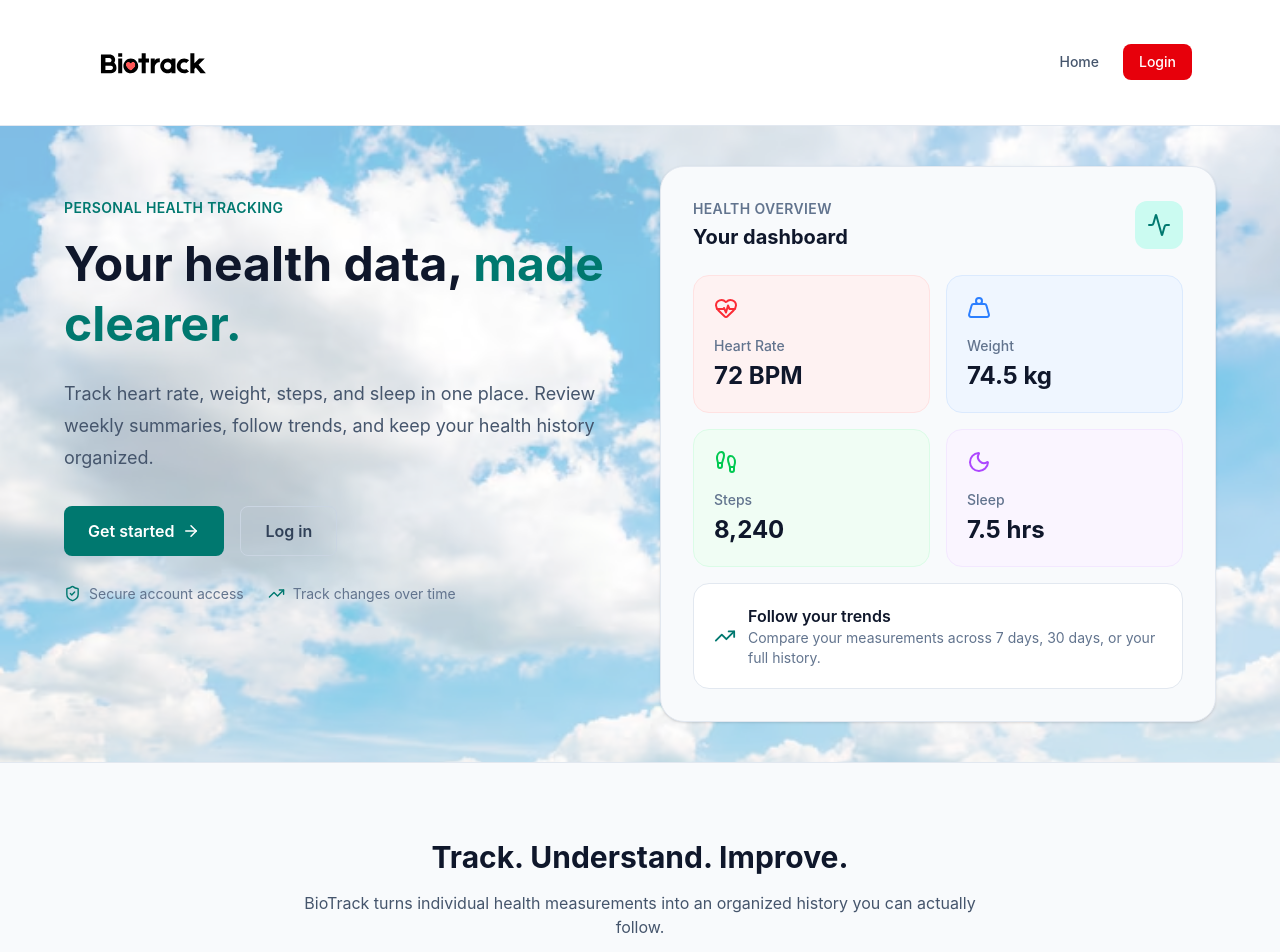
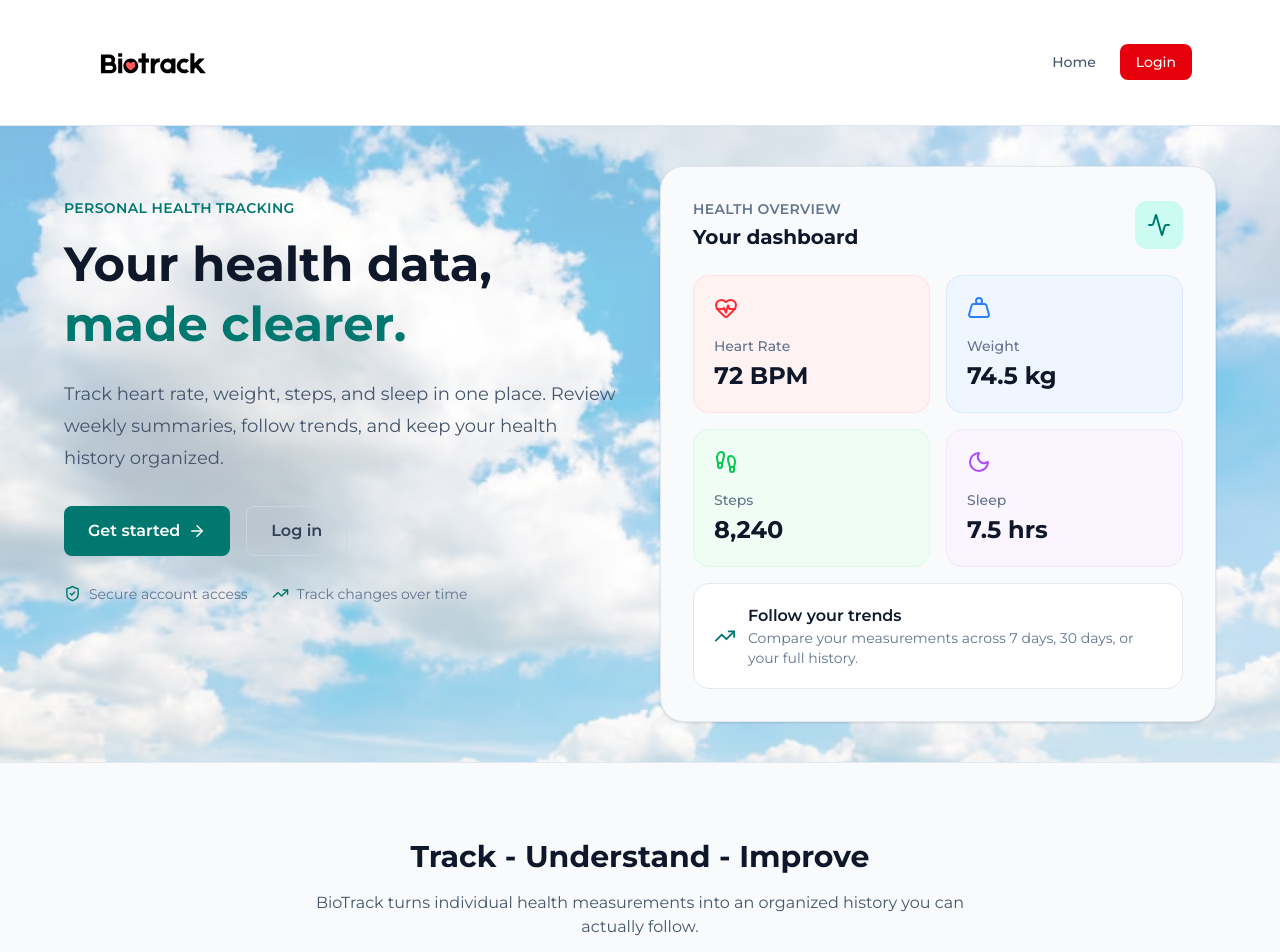
Before and after one commit to Mars-shah/BioTrack, a React (Vite) app in the folder client/: page / in a window 1280 px wide. Shown: the top 952 px of the page. Built offline with nearby package versions, Linux system fonts and the light colour scheme; no server answers.

Commit message:
Changing font

```diff
--- a/client/src/index.css
+++ b/client/src/index.css
@@ -1 +1,7 @@
+@import url("https://fonts.googleapis.com/css2?family=Montserrat:wght@400;500;600;700&display=swap");
+
 @import "tailwindcss";
+
+body {
+  font-family: "Montserrat", Arial, sans-serif;
+}
--- a/client/src/pages/Home.tsx
+++ b/client/src/pages/Home.tsx
@@ -204,7 +204,7 @@
      <section className="border-y border-slate-200 bg-slate-50 px-6 py-16">
        <div className="mx-auto max-w-6xl text-center">
          <h2 className="mt-3 text-3xl font-bold text-slate-900">
-           Track. Understand. Improve.
+           Track - Understand - Improve
          </h2>
 
 
```
